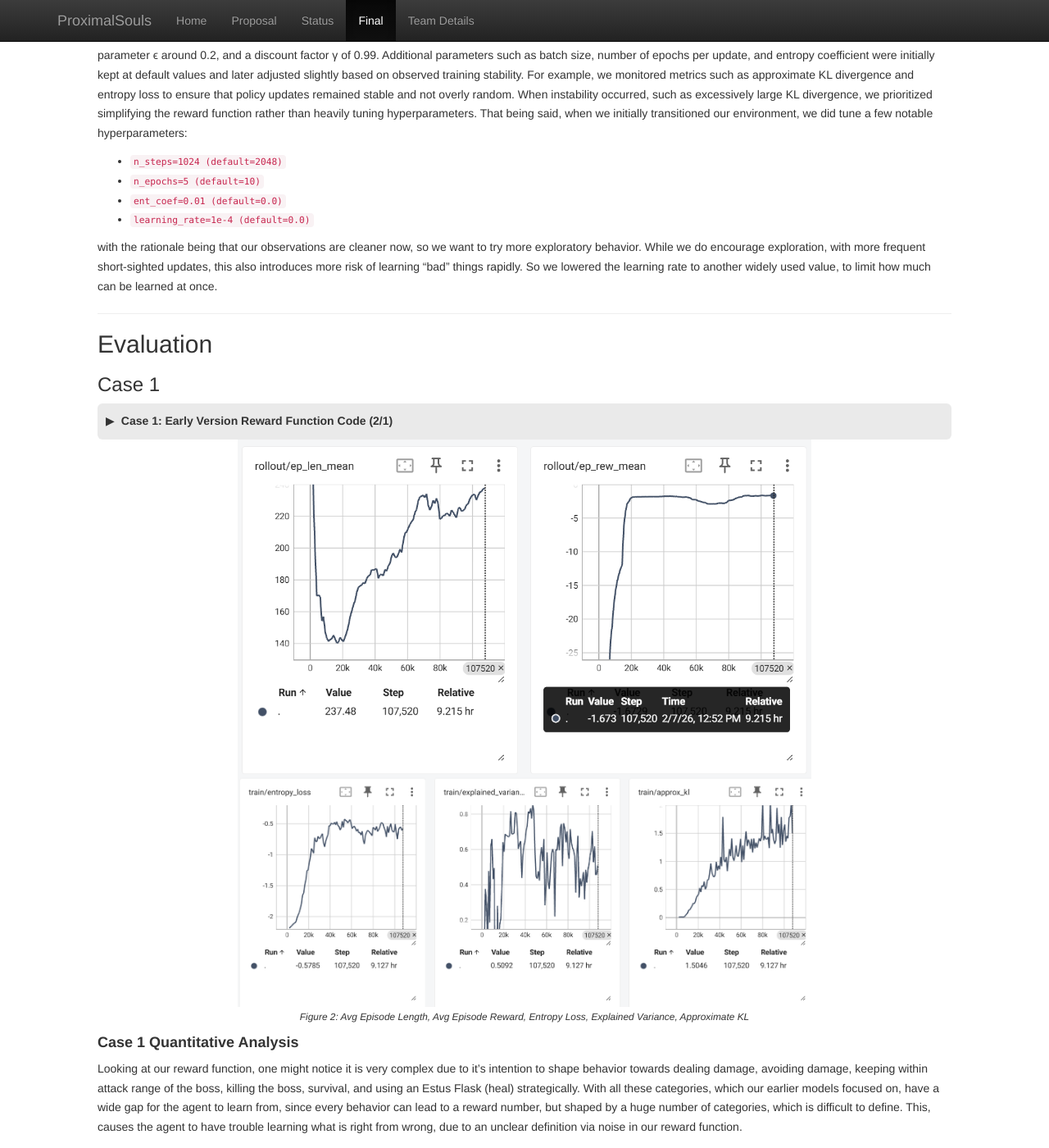
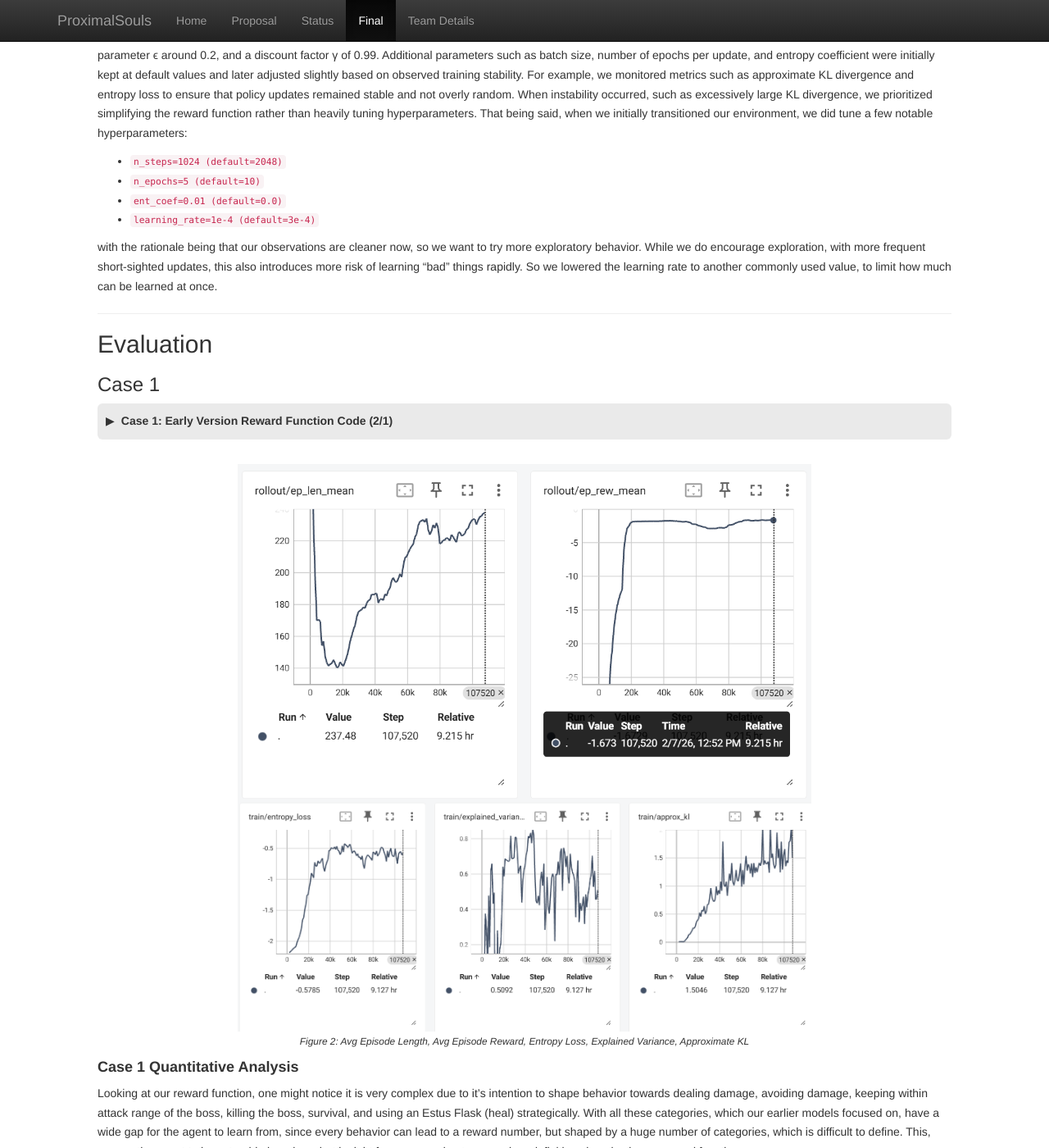
Before and after one commit to dustinlgit/darksouls-ai, a Jekyll site: the page built from docs/final.md, in a window 1280 px wide and 1400 px high, scrolled down 2537 px. Shown: the whole window at 82% size. Built offline with Jekyll 4.4.1, drawn with Linux system fonts in a browser that asks for light colours; nearby versions of some CDN libraries; some of the changed text lies outside the part shown.

Commit message:
minor fixes

```diff
--- a/docs/_layouts/default.html
+++ b/docs/_layouts/default.html
@@ -92,6 +92,6 @@
     </footer>
 
     <script src="https://cdnjs.cloudflare.com/ajax/libs/highlight.js/11.9.0/highlight.min.js"></script>
-    <script>hljs.highlightAll();</script>l
+    <script>hljs.highlightAll();</script>
 </body>
 </html>
--- a/docs/css/custom.css
+++ b/docs/css/custom.css
@@ -94,3 +94,7 @@ summary::before {
 details[open] summary::before {
   transform: rotate(90deg);
 }
+
+.container > details {
+  margin-bottom: 30px !important;
+}
--- a/docs/final.md
+++ b/docs/final.md
@@ -88,9 +88,9 @@ Training was conducted over a variable number of timesteps. Each environment we
 - `n_steps=1024 (default=2048)`
 - `n_epochs=5 (default=10)`
 - `ent_coef=0.01 (default=0.0)`
-- `learning_rate=1e-4 (default=0.0)`
+- `learning_rate=1e-4 (default=3e-4)`
 
-with the rationale being that our observations are cleaner now, so we want to try more exploratory behavior. While we do encourage exploration, with more frequent short-sighted updates, this also introduces more risk of learning "bad" things rapidly. So we lowered the learning rate to another widely used value, to limit how much can be learned at once.
+with the rationale being that our observations are cleaner now, so we want to try more exploratory behavior. While we do encourage exploration, with more frequent short-sighted updates, this also introduces more risk of learning "bad" things rapidly. So we lowered the learning rate to another commonly used value, to limit how much can be learned at once.
 
 ---
 
@@ -374,7 +374,7 @@ def _calculate_reward(self, prev_player_norm_hp, prev_boss_norm_hp, player_norm_
     <img src="assets/final/c3g2.png" class="graph">
     <figcaption>
         <small>
-            <i>Figure 3: Damage Taken, Damage Dealt, Moving Best Win Rate (Last 100 episodes), Avg Episode Length, Avg Episode Reward, Overall Success Rate, Entropy Loss, Explained Variance, Approximate KL</i>
+            <i>Figure 4: Damage Taken, Damage Dealt, Moving Best Win Rate (Last 100 episodes), Avg Episode Length, Avg Episode Reward, Overall Success Rate, Entropy Loss, Explained Variance, Approximate KL</i>
         </small>
     </figcaption>
 </figure>
```
